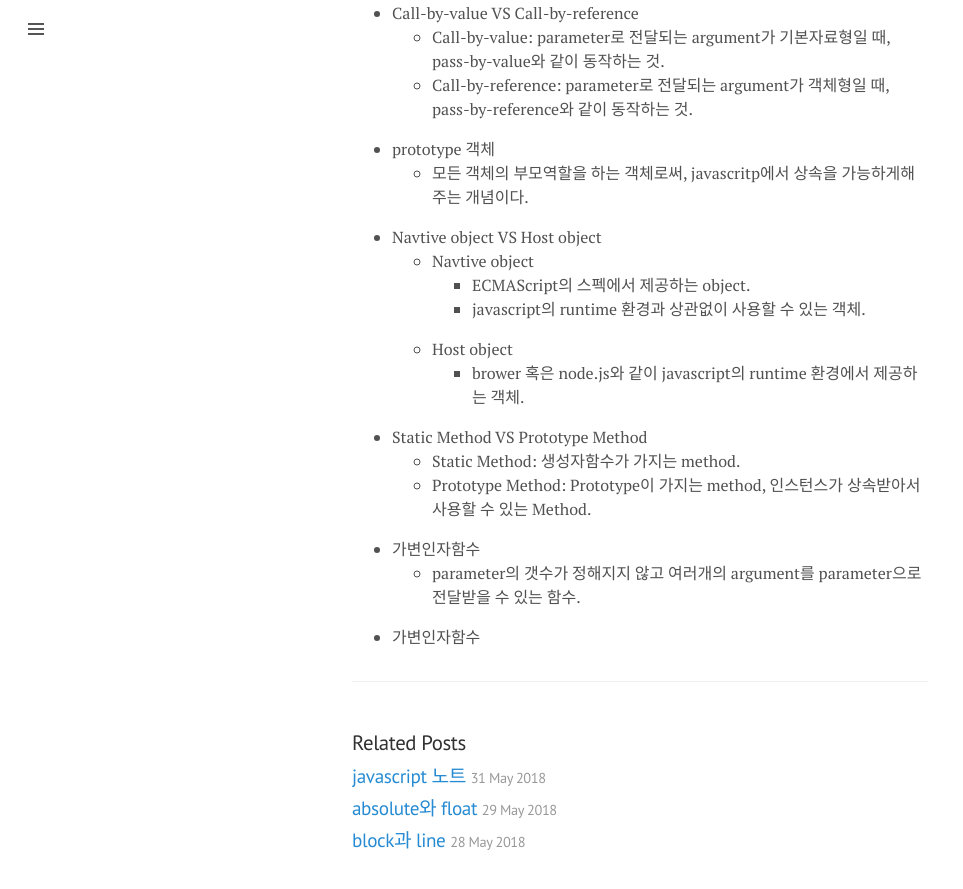
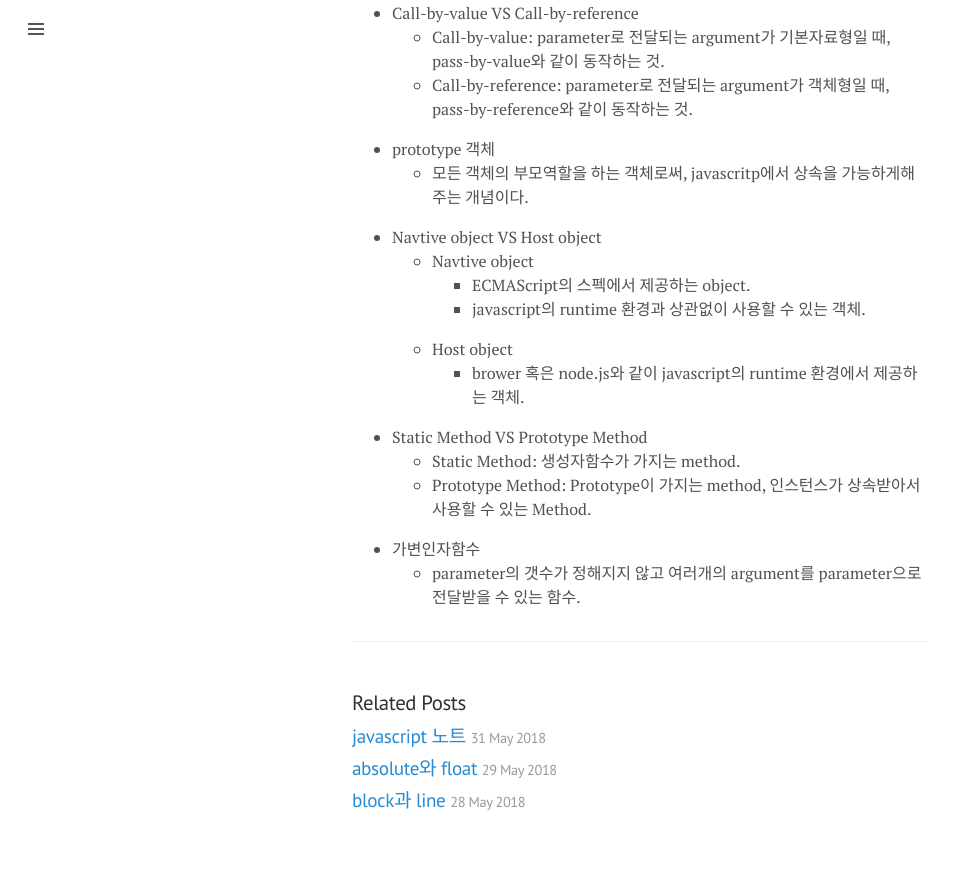
Before and after one commit to austinpark420/austinpark420.github.io, a Jekyll site: the page built from _posts/2018-05-31-fundamental_dev_conception.md, in a window 1280 px wide and 900 px high, scrolled down 1978 px. Shown: the top 889 px of the window, without its empty margins (0-963 px from the left). Built offline with Jekyll 4.4.1, drawn with Linux system fonts in a browser that asks for light colours; after the commit the page ends 2838 px from its top, so only the background shows below that.

Commit message:
edit posts/fundamentaldevconception

```diff
--- a/_posts/2018-05-31-fundamental_dev_conception.md
+++ b/_posts/2018-05-31-fundamental_dev_conception.md
@@ -88,5 +88,3 @@ tag: frontend dev javascript fundemental
 
 - 가변인자함수
   * parameter의 갯수가 정해지지 않고 여러개의 argument를 parameter으로 전달받을 수 있는 함수.
-
-- 가변인자함수
```
